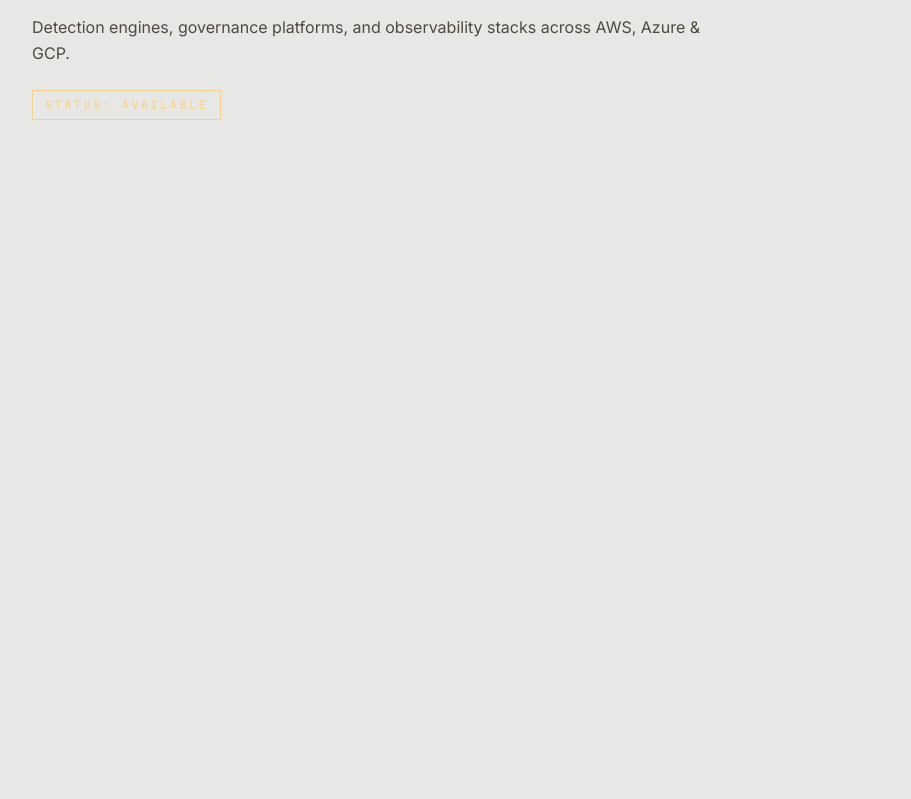
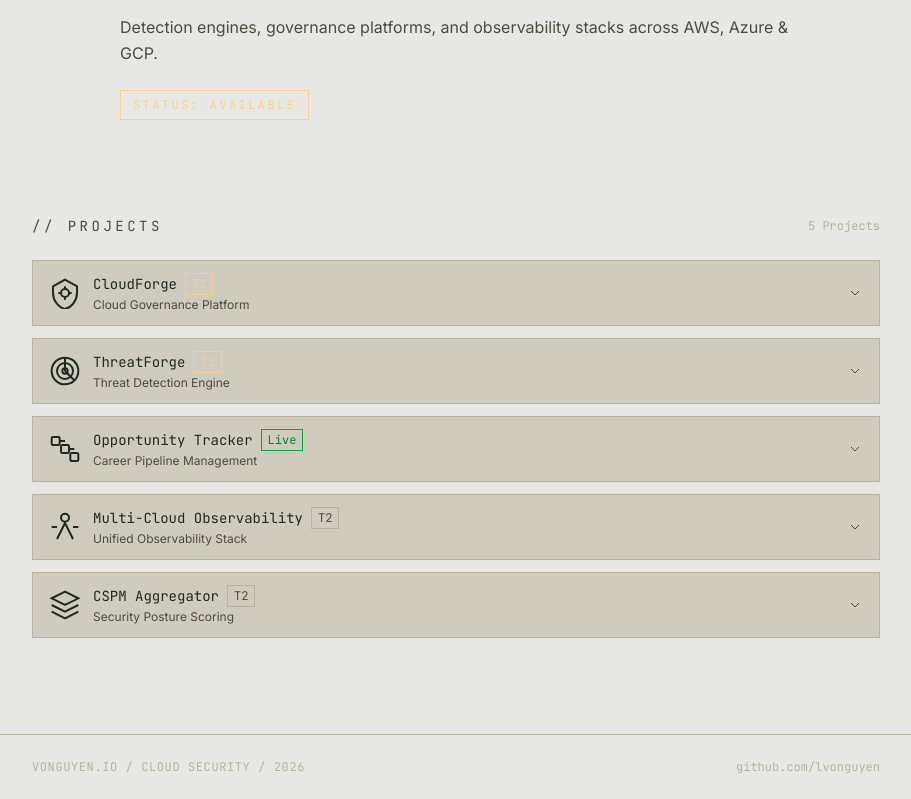
Before and after one commit to lvonguyen/portfolio-site, a React (Vite) app: page / in a window 1280 px wide. Shown: the part 324-1123 px from the top of the page, without its empty margins (184-1095 px from the left). Before the commit the page ends 800 px from the top, so only its background shows below. Built offline with nearby package versions, Linux system fonts and the light colour scheme.

Commit message:
feat: add Footer, wire all components into App

```diff
--- a/src/App.tsx
+++ b/src/App.tsx
@@ -1,11 +1,30 @@
 import { Nav } from '@/components/Nav'
 import { Hero } from '@/components/Hero'
+import { ProjectCard } from '@/components/ProjectCard'
+import { Footer } from '@/components/Footer'
+import { projects } from '@/data/projects'
 
 function App() {
   return (
-    <div className="min-h-screen bg-background text-foreground">
+    <div className="min-h-screen bg-background text-foreground flex flex-col">
       <Nav />
       <Hero />
+      <main className="max-w-4xl mx-auto px-6 pb-16 w-full flex-1">
+        <div className="flex items-center justify-between mb-6">
+          <h2 className="font-mono text-sm uppercase tracking-[0.25em] text-muted">
+            // Projects
+          </h2>
+          <span className="font-mono text-xs text-t300">
+            {projects.length} Projects
+          </span>
+        </div>
+        <div className="flex flex-col gap-3">
+          {projects.map((project) => (
+            <ProjectCard key={project.id} project={project} />
+          ))}
+        </div>
+      </main>
+      <Footer />
     </div>
   )
 }
--- /dev/null
+++ b/src/components/Footer.tsx
@@ -0,0 +1,19 @@
+export function Footer() {
+  return (
+    <footer className="border-t border-border mt-8">
+      <div className="max-w-4xl mx-auto px-6 py-6 flex flex-col sm:flex-row items-center justify-between gap-2">
+        <p className="font-mono text-xs text-t300 uppercase tracking-wider">
+          vonguyen.io / cloud security / {new Date().getFullYear()}
+        </p>
+        <a
+          href="https://github.com/lvonguyen"
+          target="_blank"
+          rel="noopener noreferrer"
+          className="font-mono text-xs text-t300 hover:text-foreground transition-colors"
+        >
+          github.com/lvonguyen
+        </a>
+      </div>
+    </footer>
+  )
+}
```
